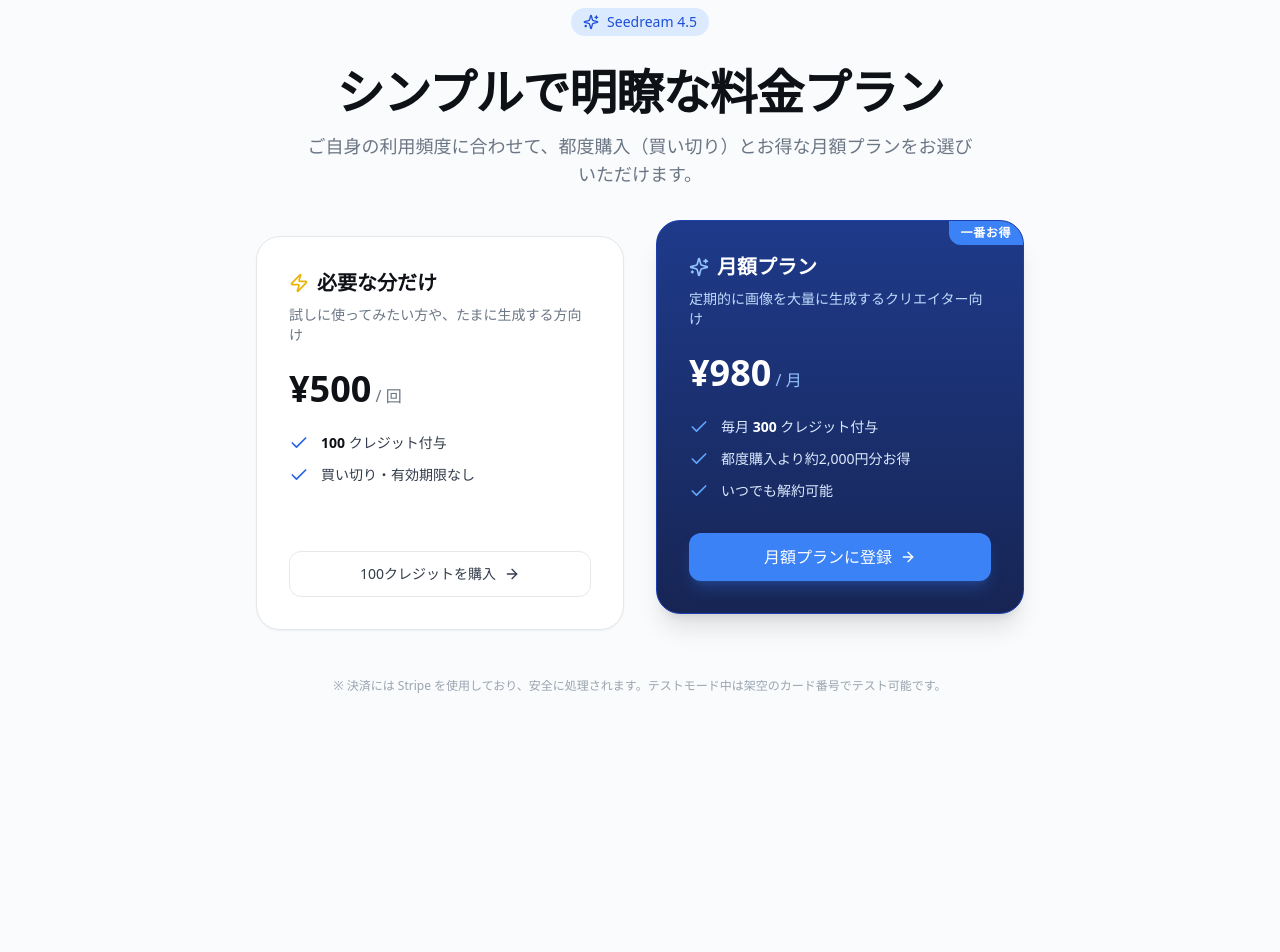
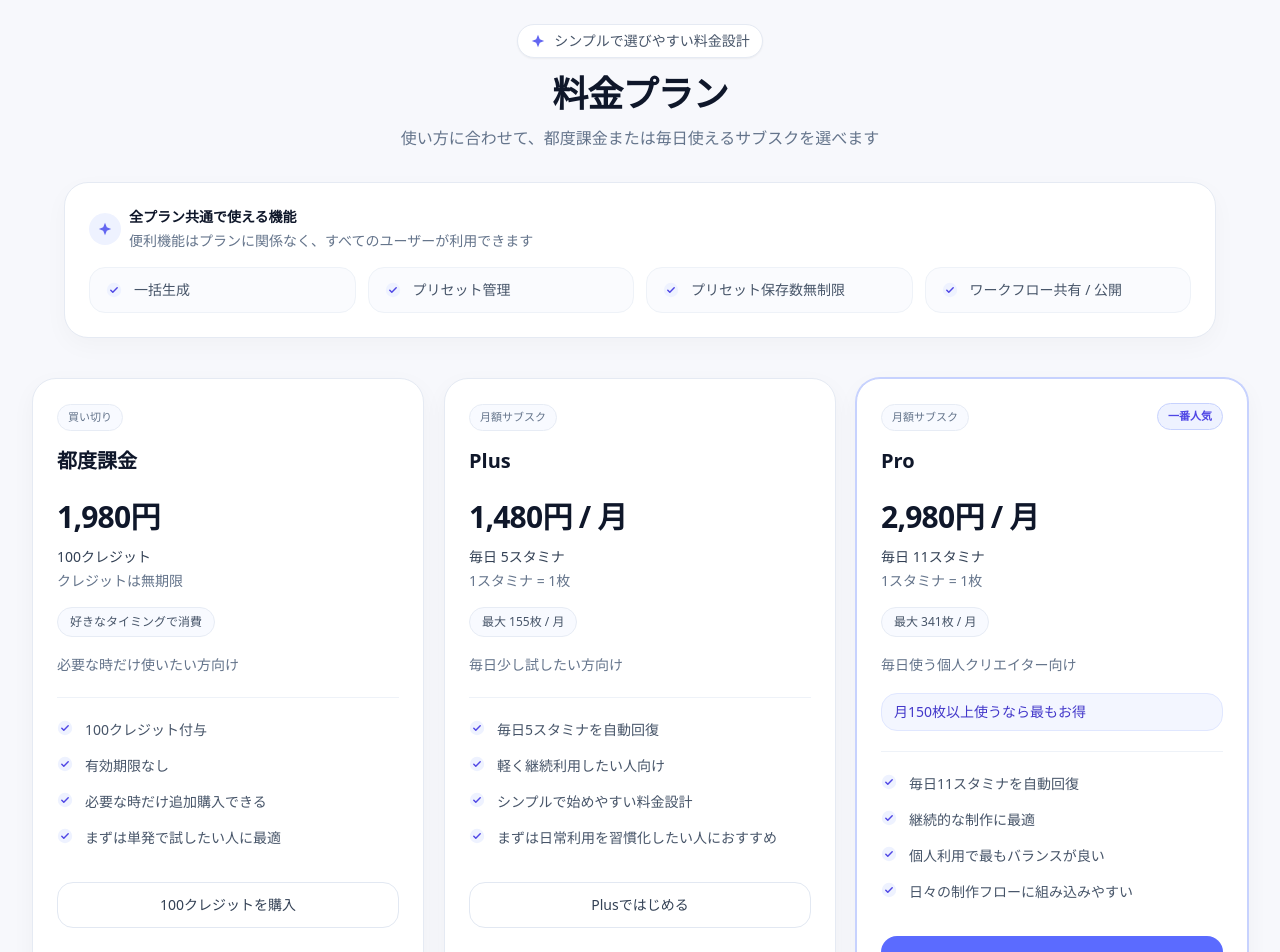
Before and after one commit to kairiTakemura/seedream-studio, a Next.js app: page /pricing in a window 1280 px wide. Shown: the part 40-992 px from the top of the page. Before the commit the page ends 800 px from the top, so only its background shows below. Built offline with nearby package versions, Linux system fonts and the light colour scheme.

Commit message:
feat: adopt new UI for pricing page without Master plan

```diff
--- a/app/pricing/page.tsx
+++ b/app/pricing/page.tsx
@@ -1,15 +1,156 @@
-"use client";
+'use client';
 
-import { useState } from "react";
-import { toast } from "sonner";
-import { Check, Sparkles, Zap, ArrowRight, Loader2 } from "lucide-react";
+import { useState } from 'react';
+
+type CheckoutMode = 'payment' | 'subscription';
+
+type Plan = {
+  name: string;
+  price: string;
+  summary: string;
+  detail: string;
+  target: string;
+  features: string[];
+  cta: string;
+  mode: CheckoutMode;
+  priceId: string;
+  recommended?: boolean;
+  badge?: string;
+  appeal?: string;
+  kind: string;
+  monthlyCapacityLabel: string;
+};
+
+const sharedFeatures = [
+  '一括生成',
+  'プリセット管理',
+  'プリセット保存数無制限',
+  'ワークフロー共有 / 公開',
+];
+
+const plans: Plan[] = [
+  {
+    name: '都度課金',
+    price: '1,980円',
+    summary: '100クレジット',
+    detail: 'クレジットは無期限',
+    monthlyCapacityLabel: '好きなタイミングで消費',
+    target: '必要な時だけ使いたい方向け',
+    features: [
+      '100クレジット付与',
+      '有効期限なし',
+      '必要な時だけ追加購入できる',
+      'まずは単発で試したい人に最適',
+    ],
+    cta: '100クレジットを購入',
+    mode: 'payment',
+    priceId: 'price_credit_100', // TODO: Stripeの実際の価格IDに変更
+    kind: '買い切り',
+  },
+  {
+    name: 'Plus',
+    price: '1,480円 / 月',
+    summary: '毎日 5スタミナ',
+    detail: '1スタミナ = 1枚',
+    monthlyCapacityLabel: '最大 155枚 / 月',
+    target: '毎日少し試したい方向け',
+    features: [
+      '毎日5スタミナを自動回復',
+      '軽く継続利用したい人向け',
+      'シンプルで始めやすい料金設計',
+      'まずは日常利用を習慣化したい人におすすめ',
+    ],
+    cta: 'Plusではじめる',
+    mode: 'subscription',
+    priceId: 'price_plus_monthly', // TODO: Stripeの実際の価格IDに変更
+    kind: '月額サブスク',
+  },
+  {
+    name: 'Pro',
+    price: '2,980円 / 月',
+    summary: '毎日 11スタミナ',
+    detail: '1スタミナ = 1枚',
+    monthlyCapacityLabel: '最大 341枚 / 月',
+    target: '毎日使う個人クリエイター向け',
+    features: [
+      '毎日11スタミナを自動回復',
+      '継続的な制作に最適',
+      '個人利用で最もバランスが良い',
+      '日々の制作フローに組み込みやすい',
+    ],
+    cta: 'Proではじめる',
+    mode: 'subscription',
+    priceId: 'price_pro_monthly', // TODO: Stripeの実際の価格IDに変更
+    recommended: true,
+    badge: '一番人気',
+    appeal: '月150枚以上使うなら最もお得',
+    kind: '月額サブスク',
+  },
+];
+
+function CheckIcon() {
+  return (
+    <svg
+      aria-hidden="true"
+      viewBox="0 0 20 20"
+      fill="none"
+      className="h-4 w-4 flex-none"
+    >
+      <circle cx="10" cy="10" r="9" className="fill-indigo-50" />
+      <path
+        d="M6 10.2 8.5 12.7 14 7.3"
+        stroke="currentColor"
+        strokeWidth="1.8"
+        strokeLinecap="round"
+        strokeLinejoin="round"
+        className="text-indigo-600"
+      />
+    </svg>
+  );
+}
+
+function SparkIcon() {
+  return (
+    <svg
+      aria-hidden="true"
+      viewBox="0 0 24 24"
+      fill="none"
+      className="h-4 w-4"
+    >
+      <path
+        d="M12 2.75 14.7 9.3 21.25 12l-6.55 2.7L12 21.25l-2.7-6.55L2.75 12 9.3 9.3 12 2.75Z"
+        className="fill-indigo-500"
+      />
+    </svg>
+  );
+}
+
+function InfoIcon() {
+  return (
+    <svg aria-hidden="true" viewBox="0 0 24 24" fill="none" className="h-4 w-4">
+      <path
+        d="M12 8v4m0 4h.01M22 12A10 10 0 1 1 2 12a10 10 0 0 1 20 0Z"
+        stroke="currentColor"
+        strokeWidth="1.8"
+        strokeLinecap="round"
+        strokeLinejoin="round"
+      />
+    </svg>
+  );
+}
 
 export default function PricingPage() {
-  const [loading, setLoading] = useState<string | null>(null);
+  const [loadingPriceId, setLoadingPriceId] = useState<string | null>(null);
 
-  const handleCheckout = async (priceId: string, mode: "payment" | "subscription") => {
-    setLoading(priceId);
+  const isAnyLoading = loadingPriceId !== null;
+
+  const handleCheckout = async (priceId: string, mode: CheckoutMode) => {
+    if (isAnyLoading) return;
+
     try {
+      setLoadingPriceId(priceId);
+      console.log('checkout start', { priceId, mode });
+
       const res = await fetch("/api/checkout", {
         method: "POST",
         headers: { "Content-Type": "application/json" },
@@ -21,119 +162,205 @@ export default function PricingPage() {
 
       // Stripe Checkoutへリダイレクト
       window.location.href = data.url;
-    } catch (err: any) {
-      toast.error(err.message || "決済の準備に失敗しました");
-      setLoading(null);
+    } catch (error: any) {
+      console.error('checkout error', error);
+      alert(error.message || '決済の準備に失敗しました');
+    } finally {
+      setLoadingPriceId(null);
     }
   };
 
   return (
-    <div className="min-h-screen bg-surface-50 py-12 px-4 sm:px-6">
-      <div className="max-w-4xl mx-auto space-y-12">
-
-        <div className="text-center space-y-4">
-          <div className="inline-flex items-center gap-2 px-3 py-1 rounded-full bg-blue-100 text-blue-700 text-sm font-medium mb-4">
-            <Sparkles className="w-4 h-4" />
-            Seedream 4.5
-          </div>
-          <h1 className="text-3xl md:text-5xl font-extrabold tracking-tight text-surface-900">
-            シンプルで明瞭な料金プラン
-          </h1>
-          <p className="text-lg text-surface-500 max-w-2xl mx-auto">
-            ご自身の利用頻度に合わせて、都度購入（買い切り）とお得な月額プランをお選びいただけます。
-          </p>
-        </div>
-
-        <div className="grid md:grid-cols-2 gap-8 max-w-3xl mx-auto">
-
-          {/* 都度課金プラン */}
-          <div className="bg-white rounded-3xl p-8 border border-surface-200 shadow-sm flex flex-col hover:border-blue-200 hover:shadow-md transition">
-            <h3 className="text-xl font-bold text-surface-900 mb-2 flex items-center gap-2">
-              <Zap className="w-5 h-5 text-yellow-500" />
-              必要な分だけ
-            </h3>
-            <p className="text-surface-500 text-sm mb-6">試しに使ってみたい方や、たまに生成する方向け</p>
-
-            <div className="mb-6">
-              <span className="text-4xl font-extrabold text-surface-900">¥500</span>
-              <span className="text-surface-500 font-medium"> / 回</span>
-            </div>
-
-            <ul className="space-y-3 mb-8 flex-1">
-              <li className="flex gap-3 text-sm text-surface-700">
-                <Check className="w-5 h-5 text-blue-600 shrink-0" />
-                <span><strong className="text-surface-900">100</strong> クレジット付与</span>
-              </li>
-              <li className="flex gap-3 text-sm text-surface-700">
-                <Check className="w-5 h-5 text-blue-600 shrink-0" />
-                <span>買い切り・有効期限なし</span>
-              </li>
-            </ul>
-
-            <button
-              onClick={() => handleCheckout("PRICE_ID_PAYG", "payment")}
-              disabled={loading !== null}
-              className="w-full btn-secondary py-3 flex items-center justify-center gap-2 relative"
-            >
-              {loading === "PRICE_ID_PAYG" ? (
-                <Loader2 className="w-5 h-5 animate-spin" />
-              ) : (
-                <>100クレジットを購入 <ArrowRight className="w-4 h-4" /></>
-              )}
-            </button>
+    <main className="min-h-screen bg-[#F7F8FC] text-slate-800">
+      <section className="mx-auto max-w-7xl px-4 py-10 sm:px-6 sm:py-12 lg:px-8 lg:py-16">
+        <header className="mx-auto max-w-3xl text-center">
+          <div className="mb-4 inline-flex items-center gap-2 rounded-full border border-[#E5EAF3] bg-white px-3 py-1.5 text-sm text-slate-600 shadow-sm">
+            <SparkIcon />
+            <span>シンプルで選びやすい料金設計</span>
           </div>
 
-          {/* 月額サブスクリプション */}
-          <div className="bg-gradient-to-b from-blue-900 to-blue-950 rounded-3xl p-8 border border-blue-800 shadow-xl flex flex-col relative overflow-hidden transform md:-translate-y-4">
-            <div className="absolute top-0 right-0 bg-blue-500 text-white text-xs font-bold px-3 py-1 rounded-bl-xl uppercase tracking-wider">
-              一番お得
+          <h1 className="text-3xl font-semibold tracking-tight text-slate-900 sm:text-4xl">
+            料金プラン
+          </h1>
+
+          <p className="mt-3 text-sm leading-6 text-slate-500 sm:text-base">
+            使い方に合わせて、都度課金または毎日使えるサブスクを選べます
+          </p>
+        </header>
+
+        <section
+          aria-labelledby="shared-features"
+          className="mx-auto mt-8 max-w-6xl rounded-3xl border border-[#E5EAF3] bg-white p-5 shadow-[0_8px_24px_rgba(15,23,42,0.03)] sm:p-6"
+        >
+          <div className="flex items-center gap-2">
+            <div className="flex h-8 w-8 items-center justify-center rounded-full bg-indigo-50 text-indigo-600">
+              <SparkIcon />
             </div>
-
-            <h3 className="text-xl font-bold text-white mb-2 flex items-center gap-2">
-              <Sparkles className="w-5 h-5 text-blue-300" />
-              月額プラン
-            </h3>
-            <p className="text-blue-200 text-sm mb-6">定期的に画像を大量に生成するクリエイター向け</p>
-
-            <div className="mb-6">
-              <span className="text-4xl font-extrabold text-white">¥980</span>
-              <span className="text-blue-300 font-medium"> / 月</span>
+            <div>
+              <h2 id="shared-features" className="text-sm font-semibold text-slate-900">
+                全プラン共通で使える機能
+              </h2>
+              <p className="mt-1 text-xs text-slate-500 sm:text-sm">
+                便利機能はプランに関係なく、すべてのユーザーが利用できます
+              </p>
             </div>
-
-            <ul className="space-y-3 mb-8 flex-1">
-              <li className="flex gap-3 text-sm text-blue-100">
-                <Check className="w-5 h-5 text-blue-400 shrink-0" />
-                <span>毎月 <strong className="text-white">300</strong> クレジット付与</span>
-              </li>
-              <li className="flex gap-3 text-sm text-blue-100">
-                <Check className="w-5 h-5 text-blue-400 shrink-0" />
-                <span>都度購入より約2,000円分お得</span>
-              </li>
-              <li className="flex gap-3 text-sm text-blue-100">
-                <Check className="w-5 h-5 text-blue-400 shrink-0" />
-                <span>いつでも解約可能</span>
-              </li>
-            </ul>
-
-            <button
-              onClick={() => handleCheckout("PRICE_ID_SUBSCRIPTION", "subscription")}
-              disabled={loading !== null}
-              className="w-full bg-blue-500 hover:bg-blue-400 text-white py-3 rounded-xl font-medium transition shadow-lg shadow-blue-500/25 flex items-center justify-center gap-2"
-            >
-              {loading === "PRICE_ID_SUBSCRIPTION" ? (
-                <Loader2 className="w-5 h-5 animate-spin" />
-              ) : (
-                <>月額プランに登録 <ArrowRight className="w-4 h-4" /></>
-              )}
-            </button>
           </div>
 
-        </div>
+          <ul className="mt-4 grid gap-3 sm:grid-cols-2 lg:grid-cols-4">
+            {sharedFeatures.map((feature) => (
+              <li
+                key={feature}
+                className="flex items-center gap-3 rounded-2xl border border-[#EEF2F8] bg-[#FAFBFE] px-4 py-3 text-sm text-slate-600"
+              >
+                <span className="text-indigo-600">
+                  <CheckIcon />
+                </span>
+                <span>{feature}</span>
+              </li>
+            ))}
+          </ul>
+        </section>
 
-        <p className="text-center text-xs text-surface-400 mt-8">
-          ※ 決済には Stripe を使用しており、安全に処理されます。テストモード中は架空のカード番号でテスト可能です。
-        </p>
-      </div>
-    </div>
+        <section
+          aria-label="料金プラン一覧"
+          className="mt-10 grid grid-cols-1 gap-5 md:grid-cols-2 lg:grid-cols-3"
+        >
+          {plans.map((plan) => {
+            const isLoading = loadingPriceId === plan.priceId;
+            const isRecommended = !!plan.recommended;
+
+            return (
+              <article
+                key={plan.priceId}
+                className={[
+                  'relative flex h-full flex-col rounded-3xl border bg-white p-6 shadow-[0_8px_24px_rgba(15,23,42,0.04)] transition-all',
+                  'hover:-translate-y-0.5 hover:shadow-[0_12px_28px_rgba(15,23,42,0.06)]',
+                  isRecommended
+                    ? 'border-indigo-200 ring-1 ring-indigo-200 shadow-[0_12px_32px_rgba(91,107,255,0.10)]'
+                    : 'border-[#E5EAF3]',
+                ].join(' ')}
+              >
+                <div className="flex items-start justify-between gap-3">
+                  <div>
+                    <div className="inline-flex items-center rounded-full border border-[#E7ECF5] bg-[#F8FAFF] px-2.5 py-1 text-[11px] font-medium text-slate-500">
+                      {plan.kind}
+                    </div>
+                    <h2 className="mt-4 text-xl font-semibold text-slate-900">
+                      {plan.name}
+                    </h2>
+                  </div>
+
+                  {isRecommended ? (
+                    <div className="inline-flex items-center rounded-full border border-indigo-200 bg-indigo-50 px-2.5 py-1 text-[11px] font-semibold text-indigo-600">
+                      {plan.badge}
+                    </div>
+                  ) : null}
+                </div>
+
+                <div className="mt-6 border-b border-[#EEF2F8] pb-5">
+                  <div className="text-3xl font-semibold tracking-tight text-slate-900">
+                    {plan.price}
+                  </div>
+
+                  <p className="mt-3 text-sm font-medium text-slate-700">
+                    {plan.summary}
+                  </p>
+
+                  <p className="mt-1 text-sm text-slate-500">{plan.detail}</p>
+
+                  <div className="mt-4 inline-flex items-center rounded-full border border-[#E7ECF5] bg-[#F8FAFF] px-3 py-1.5 text-xs font-medium text-slate-600">
+                    {plan.monthlyCapacityLabel}
+                  </div>
+
+                  <p className="mt-4 text-sm leading-6 text-slate-500">
+                    {plan.target}
+                  </p>
+
+                  {plan.appeal ? (
+                    <div className="mt-4 rounded-2xl border border-indigo-100 bg-indigo-50/70 px-3 py-2 text-sm font-medium text-indigo-700">
+                      {plan.appeal}
+                    </div>
+                  ) : null}
+                </div>
+
+                <div className="flex flex-1 flex-col">
+                  <ul
+                    className="mt-5 space-y-3"
+                    aria-label={`${plan.name}の機能一覧`}
+                  >
+                    {plan.features.map((feature) => (
+                      <li
+                        key={feature}
+                        className="flex items-start gap-3 text-sm text-slate-600"
+                      >
+                        <span className="mt-0.5 text-indigo-600">
+                          <CheckIcon />
+                        </span>
+                        <span className="leading-6">{feature}</span>
+                      </li>
+                    ))}
+                  </ul>
+
+                  <div className="mt-6 pt-2">
+                    <button
+                      type="button"
+                      onClick={() => {
+                        void handleCheckout(plan.priceId, plan.mode);
+                      }}
+                      disabled={isAnyLoading}
+                      aria-busy={isLoading}
+                      aria-disabled={isAnyLoading}
+                      className={[
+                        'inline-flex w-full items-center justify-center rounded-2xl px-4 py-3 text-sm font-medium transition-colors',
+                        'focus:outline-none focus:ring-2 focus:ring-indigo-400 focus:ring-offset-2',
+                        isRecommended
+                          ? 'bg-[#5B6BFF] text-white hover:bg-[#4C5AF5] disabled:bg-indigo-300'
+                          : 'border border-[#E2E8F2] bg-white text-slate-700 hover:border-indigo-200 hover:bg-indigo-50/60 hover:text-indigo-700 disabled:bg-slate-50 disabled:text-slate-400',
+                        isAnyLoading ? 'cursor-not-allowed' : '',
+                      ].join(' ')}
+                    >
+                      {isLoading ? '処理中...' : plan.cta}
+                    </button>
+                  </div>
+                </div>
+              </article>
+            );
+          })}
+        </section>
+
+        <section
+          aria-labelledby="pricing-notes"
+          className="mx-auto mt-8 max-w-5xl rounded-3xl border border-[#E5EAF3] bg-white p-5 shadow-[0_8px_24px_rgba(15,23,42,0.03)] sm:p-6"
+        >
+          <div className="flex items-center gap-2">
+            <div className="flex h-8 w-8 items-center justify-center rounded-full bg-indigo-50 text-indigo-600">
+              <InfoIcon />
+            </div>
+            <h2 id="pricing-notes" className="text-sm font-semibold text-slate-900">
+              ご利用に関する注記
+            </h2>
+          </div>
+
+          <ul className="mt-4 grid gap-3 text-sm text-slate-600 sm:grid-cols-2">
+            <li className="rounded-2xl border border-[#EEF2F8] bg-[#FAFBFE] px-4 py-3">
+              1スタミナ = 画像1枚生成
+            </li>
+            <li className="rounded-2xl border border-[#EEF2F8] bg-[#FAFBFE] px-4 py-3">
+              スタミナは毎朝5:00に回復
+            </li>
+            <li className="rounded-2xl border border-[#EEF2F8] bg-[#FAFBFE] px-4 py-3">
+              未使用スタミナは翌朝5:00に失効し、繰り越されません
+            </li>
+            <li className="rounded-2xl border border-[#EEF2F8] bg-[#FAFBFE] px-4 py-3">
+              都度課金のクレジットは無期限で利用可能
+            </li>
+          </ul>
+
+          <p className="mt-4 text-xs leading-5 text-slate-400">
+            ※ サブスクの月間枚数表示は31日換算での最大値です。
+          </p>
+        </section>
+      </section>
+    </main>
   );
 }
```
